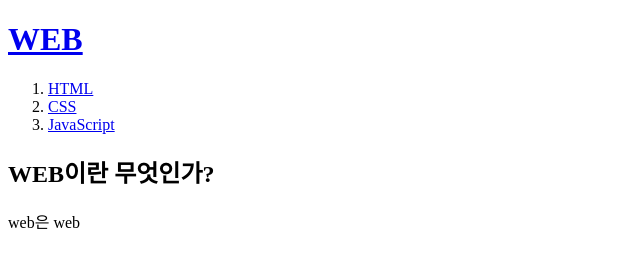
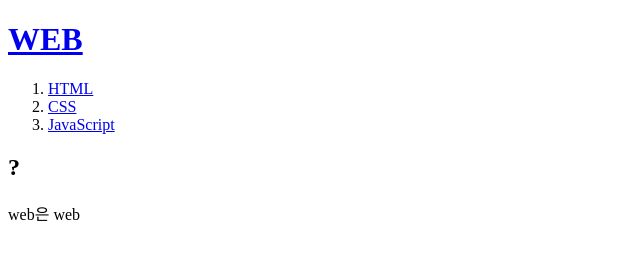
Before and after one commit to jiyun4251/WEB1, a plain HTML site: page index.html in a window 1280 px wide. Shown: the whole page, without its empty margins (0-640 px from the left). Drawn offline with Linux system fonts and the light colour scheme.

Commit message:
Update index.html

```diff
--- a/index.html
+++ b/index.html
@@ -14,7 +14,7 @@
   </ol>
 
 
-  <h2>WEB이란 무엇인가?</h2>
+  <h2>?</h2>
   <p>web은 web</p>
 </body>
 </html>
```
